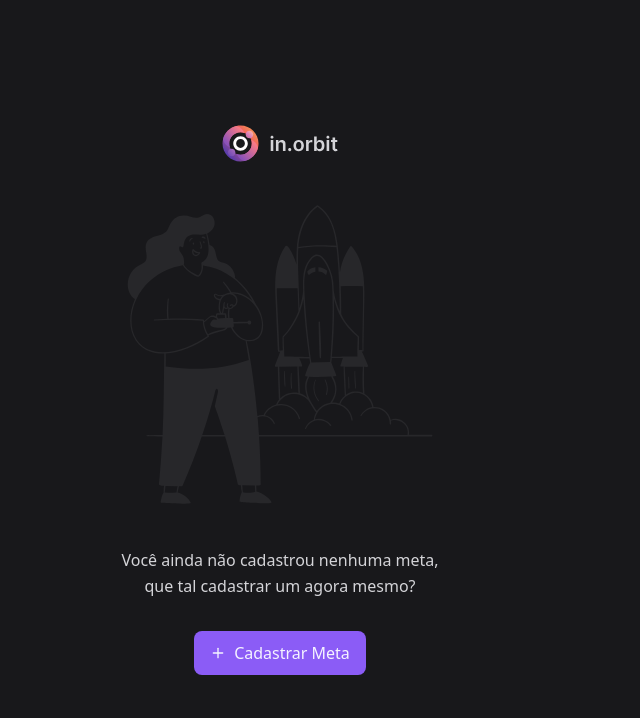
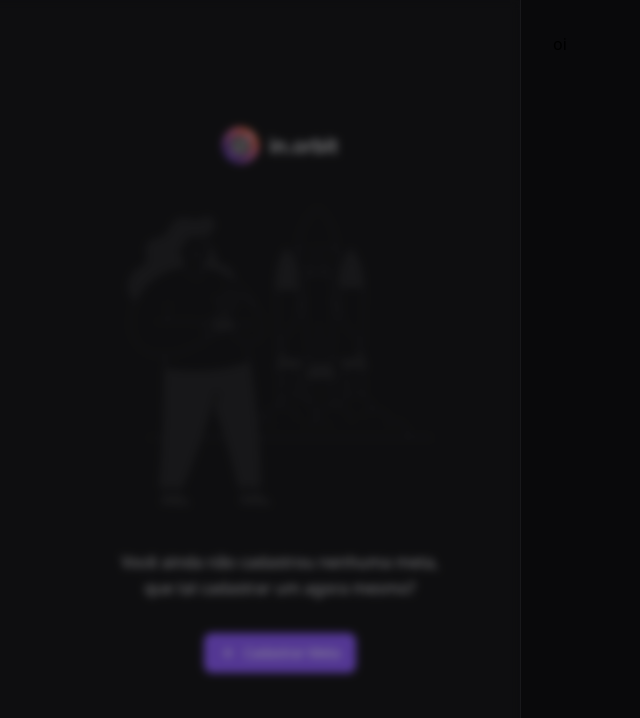
Before and after one commit to lucasfiduniv/tarefas-diarias, a React (Vite) app in the folder frontend/: page / in a window 1280 px wide. Both pictures are taken after a click on the button "Cadastrar Meta". Shown: the top 718 px of the page, without its empty margins (360-1000 px from the left). Built offline with nearby package versions, Linux system fonts and the light colour scheme.

Commit message:
fix: :bug: criando o resto dos componentes e utilizando o dialog na pagina principal

```diff
--- a/frontend/index.html
+++ b/frontend/index.html
@@ -1,5 +1,5 @@
 <!DOCTYPE html>
-<html lang="en">
+<html lang="pt-br">
   <head>
     <meta charset="UTF-8" />
     <link rel="icon" type="image/svg+xml" href="/icon.svg" />
--- a/frontend/src/App.tsx
+++ b/frontend/src/App.tsx
@@ -1,15 +1,26 @@
 import { Plus } from "lucide-react";
+import { Button } from "./components/ui/button";
+import { Dialog, DialogContent, DialogTrigger } from "./components/ui/dialog";
 
 function App() {
   return (
-    <>
+    <Dialog>
       <div className="h-screen flex flex-col justify-center items-center gap-8">
         <img src="/logo-empityScreen.svg" alt="Logo" />
         <img src="/lets-start.svg" alt="Logo" />
         <p className="text-zinc-300 leading-relaxed max-w-80 text-center">Você ainda não cadastrou nenhuma meta, que tal cadastrar um agora mesmo?</p>
-        <button type="button" className="px-4 py-2.5 rounded-lg bg-violet-500 text-violet-50 flex items-center gap-2"><Plus className="size-4"/>Cadastrar Meta</button>
+        <DialogTrigger asChild>
+          <Button >
+            <Plus className="size-4" />
+            Cadastrar Meta
+          </Button>
+        </DialogTrigger>
       </div>
-    </>
+      <DialogContent>
+        oi
+      </DialogContent>
+    </Dialog>
+
   );
 }
 
--- /dev/null
+++ b/frontend/src/components/ui/button.tsx
@@ -0,0 +1,40 @@
+import { forwardRef, type ComponentProps } from 'react'
+import { tv, type VariantProps } from 'tailwind-variants'
+
+const button = tv({
+  base: 'flex items-center justify-center gap-2 rounded-lg text-sm font-medium tracking-tight outline-none ring-offset-2 ring-offset-black focus-visible:ring-2',
+
+  variants: {
+    variant: {
+      primary:
+        'bg-violet-500 text-violet-50 hover:bg-violet-600 ring-violet-500',
+      secondary: 'bg-zinc-900 text-zinc-400 hover:bg-zinc-800 ring-zinc-900',
+    },
+
+    size: {
+      default: 'px-4 py-2.5',
+      sm: 'px-3 py-1.5',
+    },
+  },
+
+  defaultVariants: {
+    variant: 'primary',
+    size: 'default',
+  },
+})
+
+type ButtonProps = ComponentProps<'button'> & VariantProps<typeof button>
+
+export const Button = forwardRef<HTMLButtonElement, ButtonProps>(
+  ({ className, variant, size, ...props }, ref) => {
+    return (
+      <button
+        {...props}
+        ref={ref}
+        className={button({ variant, size, className })}
+      />
+    )
+  }
+)
+
+Button.displayName = 'Button'
--- /dev/null
+++ b/frontend/src/components/ui/dialog.tsx
@@ -0,0 +1,56 @@
+import * as DialogPrimitive from '@radix-ui/react-dialog'
+
+export function Dialog(props: DialogPrimitive.DialogProps) {
+  return <DialogPrimitive.Dialog {...props} />
+}
+
+export function DialogTrigger(props: DialogPrimitive.DialogTriggerProps) {
+  return <DialogPrimitive.DialogTrigger {...props} />
+}
+
+export function DialogClose(props: DialogPrimitive.DialogCloseProps) {
+  return <DialogPrimitive.DialogClose {...props} />
+}
+
+export function DialogPortal(props: DialogPrimitive.DialogPortalProps) {
+  return <DialogPrimitive.DialogPortal {...props} />
+}
+
+export function DialogOverlay(props: DialogPrimitive.DialogOverlayProps) {
+  return (
+    <DialogPrimitive.DialogOverlay
+      {...props}
+      className="fixed inset-0 z-40 bg-black/40 backdrop-blur-sm"
+    />
+  )
+}
+
+export function DialogContent(props: DialogPrimitive.DialogContentProps) {
+  return (
+    <DialogPortal>
+      <DialogOverlay />
+
+      <DialogPrimitive.DialogContent
+        {...props}
+        className="fixed z-50 right-0 top-0 bottom-0 w-[400px] h-screen border-l border-zinc-900 bg-zinc-950 p-8"
+      />
+    </DialogPortal>
+  )
+}
+
+export function DialogTitle(props: DialogPrimitive.DialogTitleProps) {
+  return (
+    <DialogPrimitive.DialogTitle {...props} className="text-lg font-semibold" />
+  )
+}
+
+export function DialogDescription(
+  props: DialogPrimitive.DialogDescriptionProps
+) {
+  return (
+    <DialogPrimitive.DialogDescription
+      {...props}
+      className="text-zinc-400 text-sm leading-relaxed"
+    />
+  )
+}
--- /dev/null
+++ b/frontend/src/components/ui/input.tsx
@@ -0,0 +1,19 @@
+import { forwardRef, type ComponentProps } from 'react'
+import { twMerge } from 'tailwind-merge'
+
+type InputProps = ComponentProps<'input'>
+
+export const Input = forwardRef<HTMLInputElement, InputProps>((props, ref) => {
+  return (
+    <input
+      {...props}
+      ref={ref}
+      className={twMerge(
+        'px-4 h-12 bg-black border border-zinc-900 rounded-lg placeholder-zinc-400 outline-none text-sm hover:border-zinc-800 focus-visible:border-pink-500 focus-visible:ring-4 ring-pink-500/10',
+        props.className
+      )}
+    />
+  )
+})
+
+Input.displayName = 'Input'
--- /dev/null
+++ b/frontend/src/components/ui/label.tsx
@@ -0,0 +1,14 @@
+import type { ComponentProps } from 'react'
+import { twMerge } from 'tailwind-merge'
+
+export function Label(props: ComponentProps<'label'>) {
+  return (
+    <label
+      {...props}
+      className={twMerge(
+        'font-medium text-sm tracking-tight leading-normal',
+        props.className
+      )}
+    />
+  )
+}
--- /dev/null
+++ b/frontend/src/components/ui/outline-button.tsx
@@ -0,0 +1,14 @@
+import type { ComponentProps } from 'react'
+import { twMerge } from 'tailwind-merge'
+
+export function OutlineButton(props: ComponentProps<'button'>) {
+  return (
+    <button
+      {...props}
+      className={twMerge(
+        'flex items-center px-3 py-2 gap-2 leading-none rounded-full border border-dashed border-zinc-800 text-sm text-zinc-300 hover:border-zinc-700 disabled:opacity-50 disabled:pointer-events-none outline-none focus-visible:border-pink-500 ring-pink-500/10 focus-visible:ring-4',
+        props.className
+      )}
+    />
+  )
+}
--- /dev/null
+++ b/frontend/src/components/ui/progress-bar.tsx
@@ -0,0 +1,21 @@
+import * as ProgressPrimitive from '@radix-ui/react-progress'
+
+export function Progress(props: ProgressPrimitive.ProgressProps) {
+  return (
+    <ProgressPrimitive.Progress
+      {...props}
+      className="bg-zinc-900 rounded-full h-2"
+    />
+  )
+}
+
+export function ProgressIndicator(
+  props: ProgressPrimitive.ProgressIndicatorProps
+) {
+  return (
+    <ProgressPrimitive.Indicator
+      {...props}
+      className="bg-gradient-to-r from-pink-500 to-violet-500 w-1/2 h-2 rounded-full"
+    />
+  )
+}
--- /dev/null
+++ b/frontend/src/components/ui/radio-group.tsx
@@ -0,0 +1,29 @@
+import * as RadioGroupPrimitive from '@radix-ui/react-radio-group'
+import { CheckCircle2, Circle } from 'lucide-react'
+
+export function RadioGroup(props: RadioGroupPrimitive.RadioGroupProps) {
+  return (
+    <RadioGroupPrimitive.RadioGroup
+      {...props}
+      className="flex flex-col gap-2"
+    />
+  )
+}
+
+export function RadioGroupItem(props: RadioGroupPrimitive.RadioGroupItemProps) {
+  return (
+    <RadioGroupPrimitive.RadioGroupItem
+      {...props}
+      className="group bg-black border border-zinc-900 rounded-lg px-4 py-2.5 flex items-center justify-between outline-none hover:border-zinc-800 focus-visible:border-pink-500 focus-visible:ring-4 ring-pink-500/10 data-[state=checked]:bg-pink-500/5 data-[state=checked]:border-pink-500"
+    />
+  )
+}
+
+export function RadioGroupIndicator() {
+  return (
+    <>
+      <Circle className="size-4 text-zinc-600 group-data-[state=checked]:hidden" />
+      <CheckCircle2 className="size-4 text-pink-500 hidden group-data-[state=checked]:inline" />
+    </>
+  )
+}
--- /dev/null
+++ b/frontend/src/components/ui/separator.tsx
@@ -0,0 +1,8 @@
+import type { ComponentProps } from 'react'
+import { twMerge } from 'tailwind-merge'
+
+export function Separator(props: ComponentProps<'div'>) {
+  return (
+    <div {...props} className={twMerge('h-px bg-zinc-900', props.className)} />
+  )
+}
```
Also changed, not shown: frontend/package.json (+7 -1 lines), 1 other file (tests, documents, lock files or other folders).
